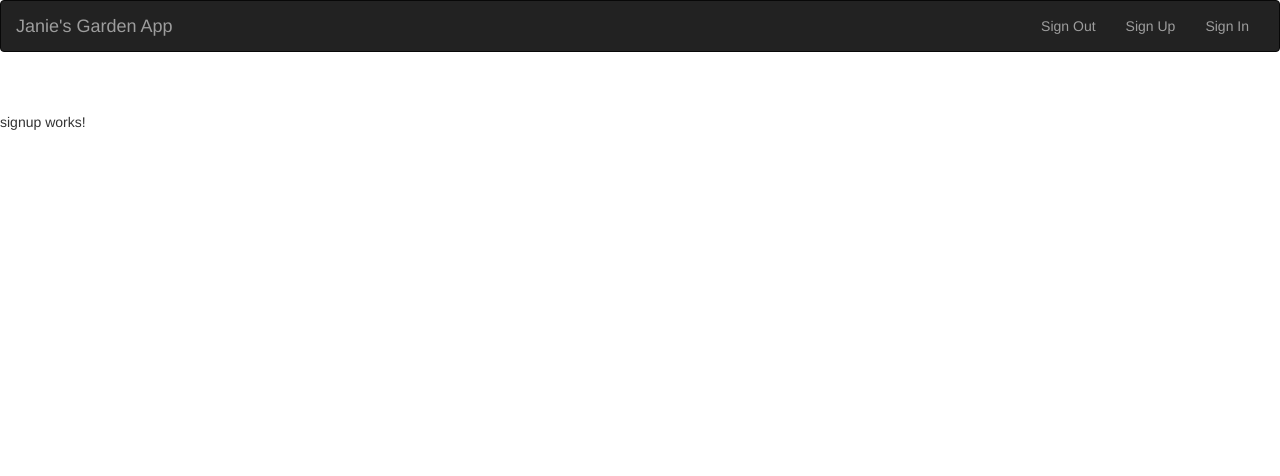
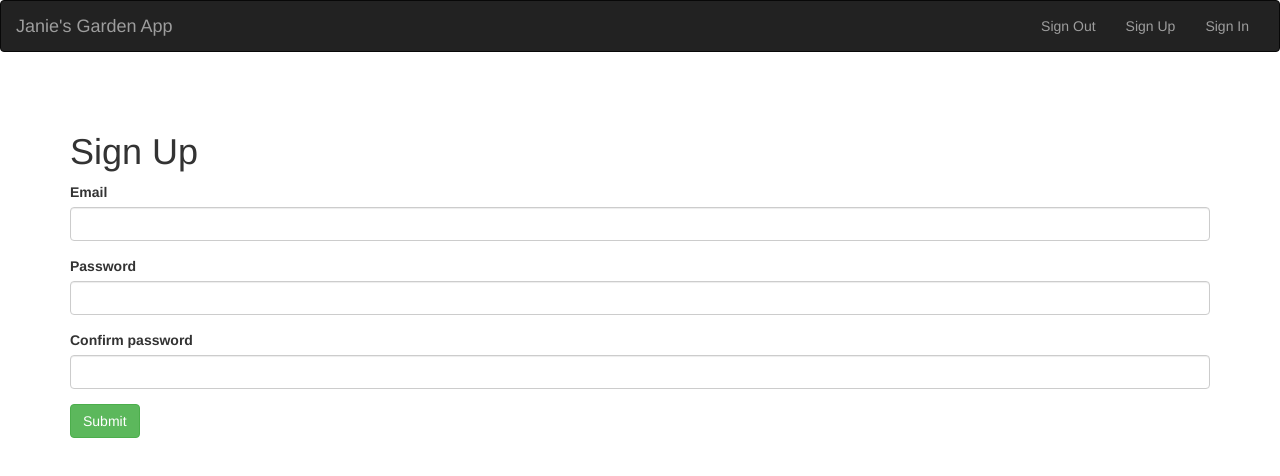
Before and after one commit to BenCook28/janies-garden-app, an Angular app: page /signup in a window 1280 px wide. Shown: the top 476 px of the page. Built offline with nearby package versions, Linux system fonts and the light colour scheme.

Commit message:
Added signup for real this time

```diff
--- a/src/app/signup/signup.component.html
+++ b/src/app/signup/signup.component.html
@@ -1,3 +1,22 @@
-<p>
-  signup works!
-</p>
+<div class="container">
+    <h1>Sign Up</h1>
+    <form>
+      <div class="form-group">
+        <label for="name">Email</label>
+        <input type="text" class="form-control" id="email" required>
+      </div>
+
+      <div class="form-group">
+        <label for="password">Password</label>
+        <input type="text" class="form-control" id="password">
+      </div>
+
+      <div class="form-group">
+        <label for="password">Confirm password</label>
+        <input type="text" class="form-control" id="password">
+      </div>
+
+      <button type="submit" class="btn btn-success">Submit</button>
+ 	<!-- <a [signinLink]="['/signin']" class="btn btn-link">Have an account? Click here to sign in!</a> -->
+    </form>
+</div>
--- a/src/app/signup/signup.component.ts
+++ b/src/app/signup/signup.component.ts
@@ -1,15 +1,12 @@
-import { Component, OnInit } from '@angular/core';
+import { Component } from '@angular/core';
 
 @Component({
   selector: 'app-signup',
   templateUrl: './signup.component.html',
   styleUrls: ['./signup.component.css']
 })
-export class SignupComponent implements OnInit {
+export class SignupComponent {
 
   constructor() { }
 
-  ngOnInit() {
-  }
-
 }
```
